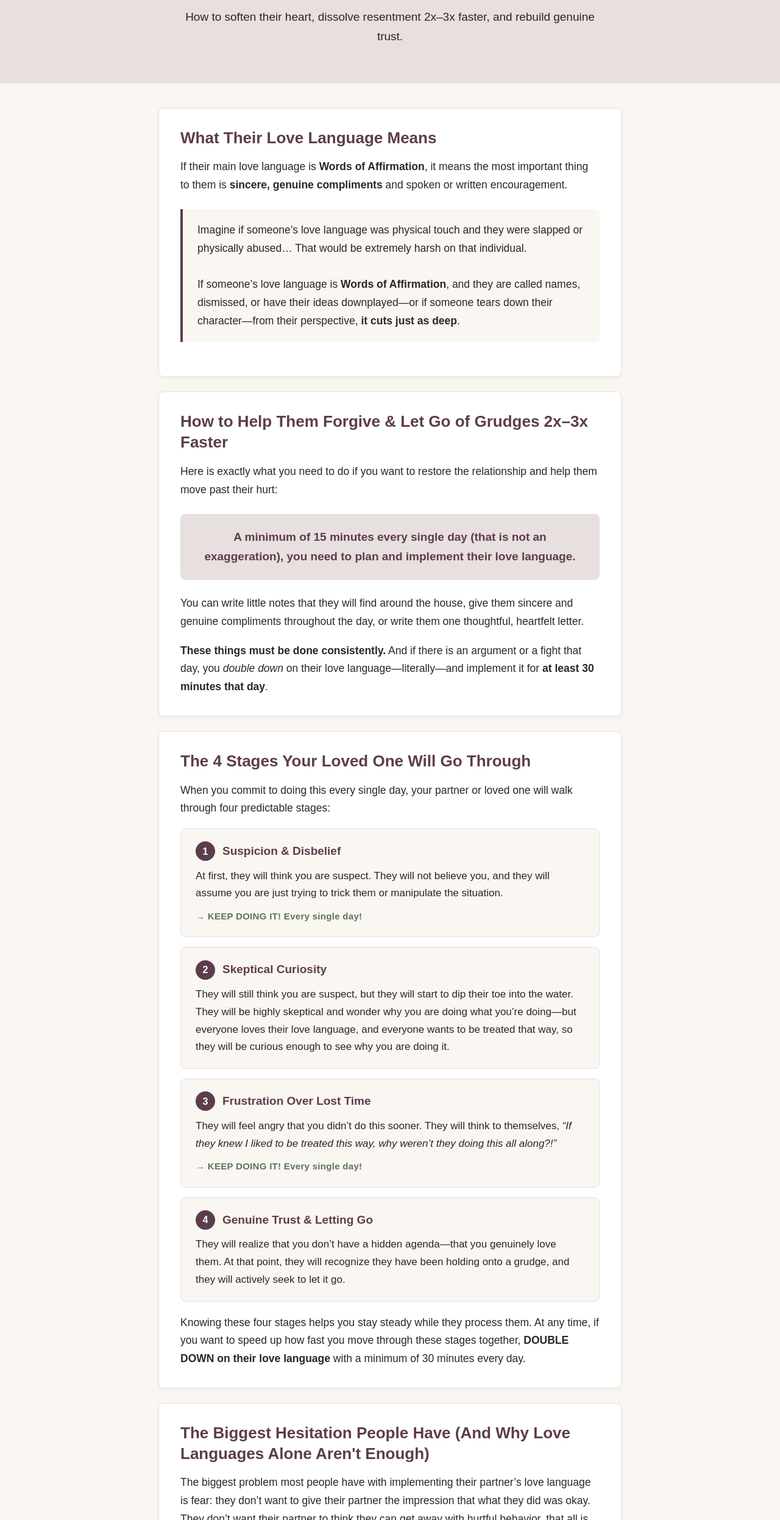
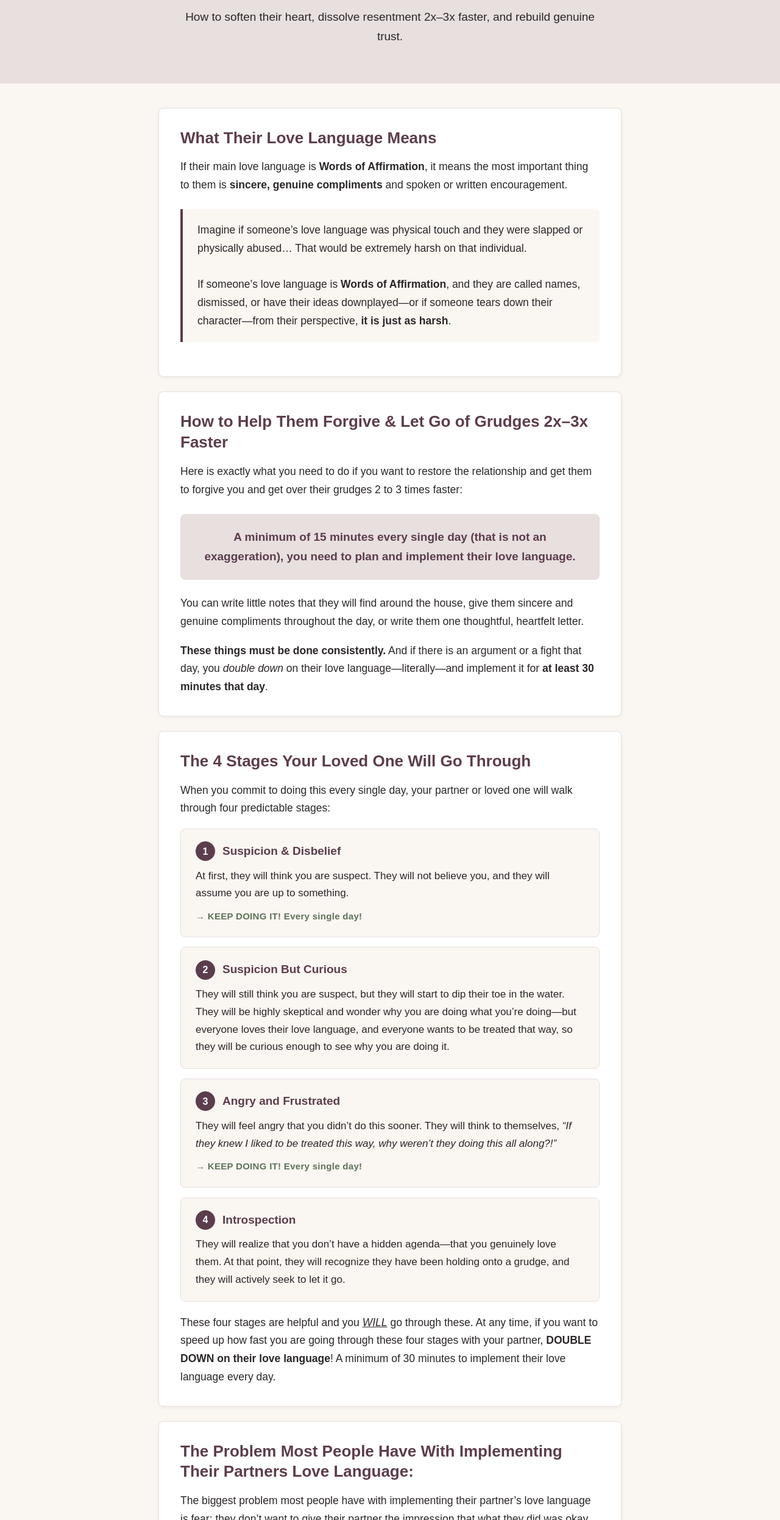
Before and after one commit to support239/restoretheconnection.com, a plain HTML site: page words-of-affirmation.html in a window 1280 px wide. Shown: the part 307-2800 px from the top of the page at 61% size. Drawn offline with Linux system fonts and the light colour scheme.

Commit message:
Update words-of-affirmation.html

```diff
--- a/words-of-affirmation.html
+++ b/words-of-affirmation.html
@@ -247,7 +247,7 @@
       <div class="callout-box">
         Imagine if someone’s love language was physical touch and they were slapped or physically abused… That would be extremely harsh on that individual.
         <br><br>
-        If someone’s love language is <strong>Words of Affirmation</strong>, and they are called names, dismissed, or have their ideas downplayed—or if someone tears down their character—from their perspective, <strong>it cuts just as deep</strong>.
+        If someone’s love language is <strong>Words of Affirmation</strong>, and they are called names, dismissed, or have their ideas downplayed—or if someone tears down their character—from their perspective, <strong>it is just as harsh</strong>.
       </div>
     </div>
 
@@ -255,7 +255,7 @@
     <div class="content-card">
       <h2>How to Help Them Forgive &amp; Let Go of Grudges 2x–3x Faster</h2>
       <p>
-        Here is exactly what you need to do if you want to restore the relationship and help them move past their hurt:
+        Here is exactly what you need to do if you want to restore the relationship and get them to forgive you and get over their grudges 2 to 3 times faster:
       </p>
 
       <div class="highlight-rule">
@@ -283,7 +283,7 @@
           <span class="stage-title">Suspicion &amp; Disbelief</span>
         </div>
         <p>
-          At first, they will think you are suspect. They will not believe you, and they will assume you are just trying to trick them or manipulate the situation.
+          At first, they will think you are suspect. They will not believe you, and they will assume you are up to something.
         </p>
         <div class="keep-doing-tag">→ KEEP DOING IT! Every single day!</div>
       </div>
@@ -291,17 +291,17 @@
       <div class="stage-card">
         <div class="stage-header">
           <span class="stage-number">2</span>
-          <span class="stage-title">Skeptical Curiosity</span>
+          <span class="stage-title">Suspicion But Curious</span>
         </div>
         <p>
-          They will still think you are suspect, but they will start to dip their toe into the water. They will be highly skeptical and wonder why you are doing what you’re doing—but everyone loves their love language, and everyone wants to be treated that way, so they will be curious enough to see why you are doing it.
+          They will still think you are suspect, but they will start to dip their toe in the water. They will be highly skeptical and wonder why you are doing what you’re doing—but everyone loves their love language, and everyone wants to be treated that way, so they will be curious enough to see why you are doing it.
         </p>
       </div>
 
       <div class="stage-card">
         <div class="stage-header">
           <span class="stage-number">3</span>
-          <span class="stage-title">Frustration Over Lost Time</span>
+          <span class="stage-title">Angry and Frustrated</span>
         </div>
         <p>
           They will feel angry that you didn’t do this sooner. They will think to themselves, <em>“If they knew I liked to be treated this way, why weren’t they doing this all along?!”</em>
@@ -312,7 +312,7 @@
       <div class="stage-card">
         <div class="stage-header">
           <span class="stage-number">4</span>
-          <span class="stage-title">Genuine Trust &amp; Letting Go</span>
+          <span class="stage-title">Introspection</span>
         </div>
         <p>
           They will realize that you don’t have a hidden agenda—that you genuinely love them. At that point, they will recognize they have been holding onto a grudge, and they will actively seek to let it go.
@@ -320,13 +320,13 @@
       </div>
 
       <p style="margin-top: 20px;">
-        Knowing these four stages helps you stay steady while they process them. At any time, if you want to speed up how fast you move through these stages together, <strong>DOUBLE DOWN on their love language</strong> with a minimum of 30 minutes every day.
+        These four stages are helpful and you <i><u>WILL</u></i> go through these. At any time, if you want to speed up how fast you are going through these four stages with your partner, <strong>DOUBLE DOWN on their love language</strong>! A minimum of 30 minutes to implement their love language every day.
       </p>
     </div>
 
     <!-- Section 4: The Missing Piece (Conation) -->
     <div class="content-card">
-      <h2>The Biggest Hesitation People Have (And Why Love Languages Alone Aren't Enough)</h2>
+      <h2>The Problem Most People Have With Implementing Their Partners Love Language: </h2>
       <p>
         The biggest problem most people have with implementing their partner’s love language is fear: they don’t want to give their partner the impression that what they did was okay. They don’t want their partner to think they can get away with hurtful behavior, that all is automatically forgiven, or that they don’t need to make any real changes.
       </p>
@@ -337,7 +337,7 @@
         <strong>That is NOT what the love language is for.</strong>
       </p>
       <p>
-        Speaking their love language is the bridge that helps them trust you again, know you have their best interest at heart, and feel safe enough to be vulnerable and reconnect with you.
+        Speaking their love language is the bridge that helps them trust you again, know you have their best interest at heart, and feel safe enough to be vulnerable and want to collaborate with you.
       </p>
     </div>
 
@@ -345,13 +345,13 @@
     <div class="cta-box">
       <h2>How to Actually Fix the Root Problems &amp; Unlock Your Relationship Superpower</h2>
       <p>
-        If you want to actually right the wrongs, see real change, stop repeating the exact same painful cycles, and make sure you are never treated like a doormat—you must discover what <strong>your conation</strong> is, and what <strong>their conation</strong> is.
+        If you want to actually right the wrongs, see real change, stop repeating the same exact cycles, make sure you are never treated like a doormat—you must figure out what <strong>your conation</strong> is, and what <strong>their conation</strong> is.
       </p>
       <p>
-        When you understand their natural conation and yours, you immediately see how the two of you are wired to work together—and when you align them, you unlock your <strong>relationship superpower</strong>. When you don’t, you stay stuck in your points of friction, constant clashes, and blind spots.
+        When you understand their natural conation and yours, you immediately see how the two of you are wired to work together—you unlock your <strong> superpower</strong>. When you don’t, you see your points of friction, where you clash, and your blind spots.
       </p>
       <p>
-        This works with absolutely anyone in <strong>60 days or less</strong>—and you will start noticing real shifts in the <strong>first couple of days</strong>, I promise. You will still need to have some honest, hard conversations with them. But pairing conation with their love language is guaranteed to heal any relationship, reveal your superpowers as a team, and show you exactly how to avoid friction points and blind spots.
+        This will work with absolutely <I>ANYONE</I> in <strong>60 days or less</strong>- you will start to notice in the <strong>first couple of days</strong>! I promise. You will have some hard conversations with them. But pairing conation with their love language is guaranteed to heal any relationship, show your superpowers when you work together, and how to avoid friction points and blind spots.
       </p>
 
       <!-- Update the href below to match your Conation page URL -->
```
